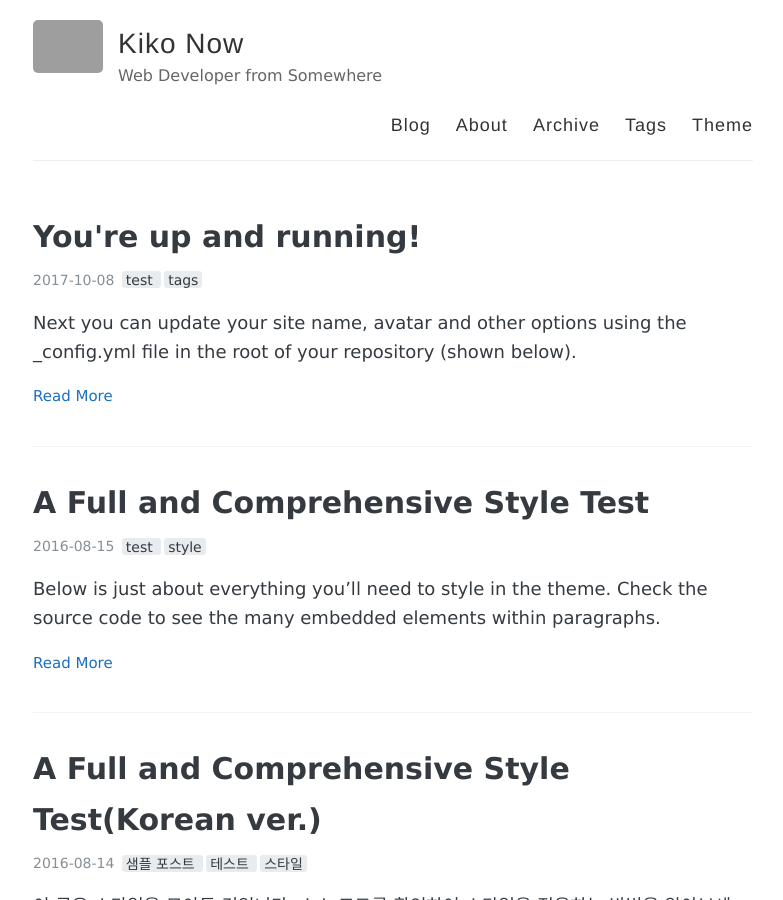
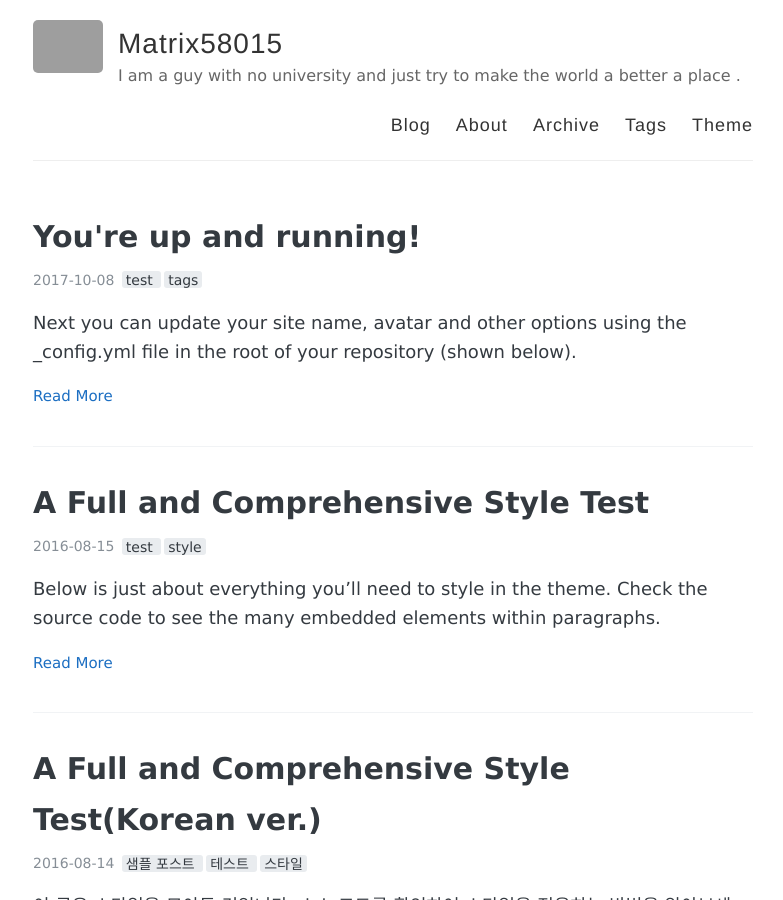
Before and after one commit to Matrix58015/Matrix58015.github.io, a Jekyll site: the page built from index.html, in a window 1280 px wide and 900 px high. Shown: the whole window, without its empty margins (247-1030 px from the left). Built offline with Jekyll 4.4.1, drawn with Linux system fonts in a browser that asks for light colours; the list of posts is cut into pages by our own code; grey boxes are pictures that could not be loaded.

Commit message:
Update _config.yml

```diff
--- a/_config.yml
+++ b/_config.yml
@@ -3,10 +3,10 @@
 #
 
 # Name of your site (displayed in the header)
-name: Kiko Now
+name: Matrix58015
 
 # Short bio or description (displayed in the header)
-description: Web Developer from Somewhere
+description: I am a guy with no university and just try to make the world a better a place .
 
 #
 # Flags below are optional
@@ -29,14 +29,14 @@ navigation:
   - name: Tags
     url: /tags
   - name: Theme
-    url: https://github.com/AWEEKJ/kiko-now
+    url: https://github.com/Matrix58015
 
 # Pagination
 paginate: 5
 
 # Includes an icon in the footer for each username you enter
 footer-links:
-  behance: # https://www.behance.net/<username>
+  behance: Matrix581015 # https://www.behance.net/<username>
   dribbble:
   email:
   facebook:
@@ -64,7 +64,7 @@ google_analytics:
 
 # Your website URL (e.g. http://barryclark.github.io or http://www.barryclark.co)
 # Used for Sitemap.xml and your RSS feed
-url:
+url: http://Matrix58015.github.io/
 
 # If you're hosting your site at a Project repository on GitHub pages
 # (http://yourusername.github.io/repository-name)
```
